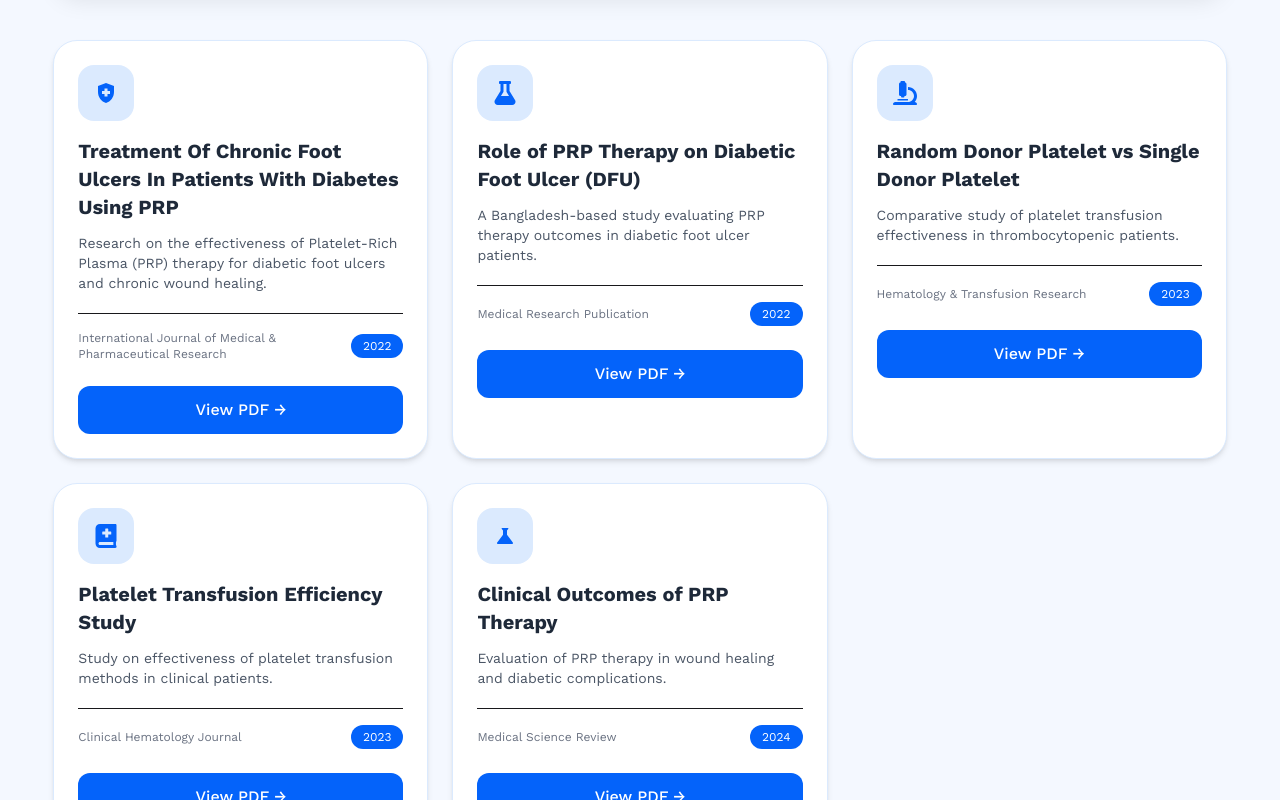
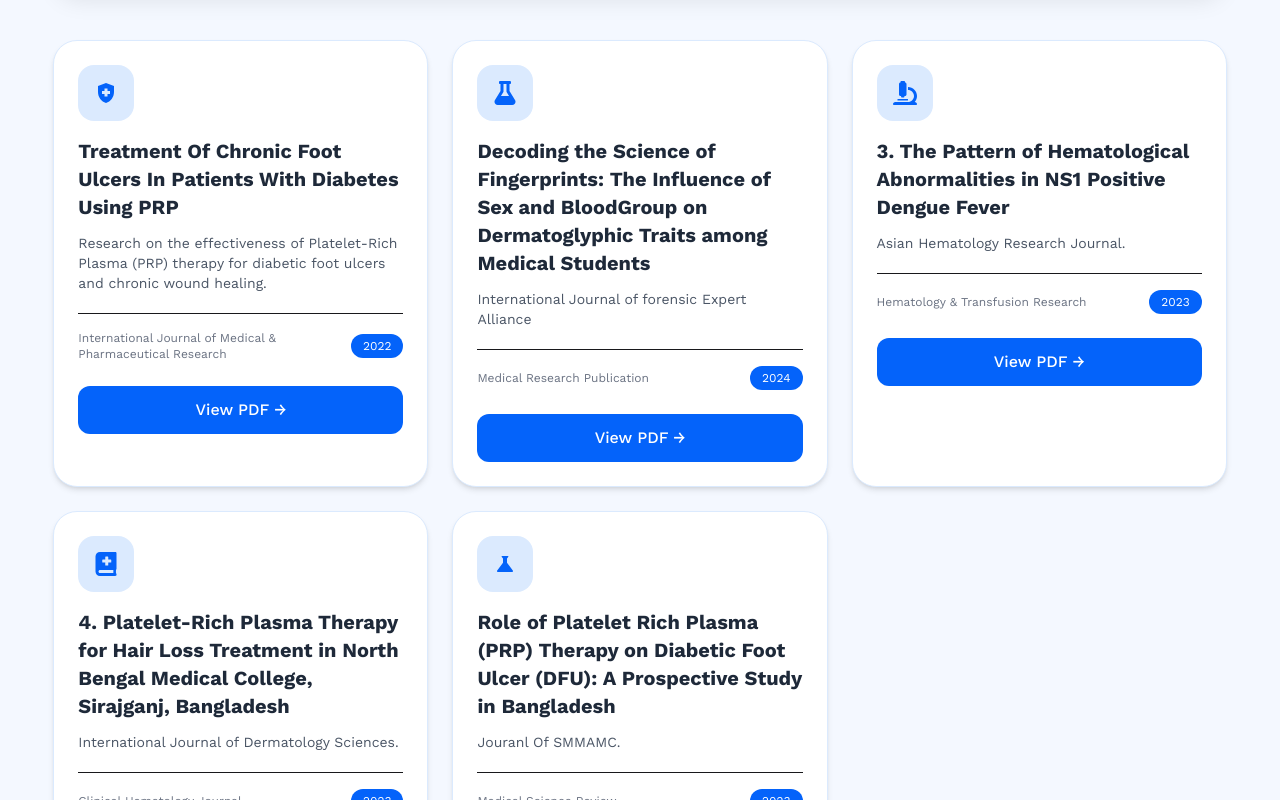
Before and after one commit to sheikhmhummadhasan/-dr-abm-kamrul-hasan-website, a Next.js app: page /research in a window 1280 px wide. Shown: the part 340-1140 px from the top of the page. Built offline with nearby package versions, Linux system fonts and the light colour scheme.

Commit message:
give change in btn of view pdf

```diff
--- /dev/null
+++ b/src/app/not-found.jsx
@@ -0,0 +1,62 @@
+import Link from 'next/link';
+import React from 'react';
+
+const notfound = () => {
+    return (
+        <div>
+            <div className="min-h-screen bg-[#f5f9ff] flex items-center justify-center px-4">
+                <div className="text-center max-w-2xl">
+
+                    {/* Icon */}
+                    <div className="flex justify-center mb-6">
+                        <div className="w-24 h-24 bg-blue-100 rounded-full flex items-center justify-center text-5xl">
+                            🩺
+                        </div>
+                    </div>
+
+                    {/* 404 */}
+                    <h1 className="text-7xl sm:text-8xl md:text-9xl font-black text-[#0463fa]">
+                        404
+                    </h1>
+
+                    {/* Title */}
+                    <h2 className="text-2xl sm:text-3xl md:text-4xl font-bold text-gray-800 mt-3">
+                        Doctor Not Available
+                    </h2>
+
+                    {/* Description */}
+                    <p className="text-gray-600 mt-4 text-sm sm:text-base md:text-lg max-w-lg mx-auto leading-relaxed">
+                        Sorry, the page you are looking for may have been removed,
+                        renamed, or is temporarily unavailable.
+                    </p>
+
+                    {/* Buttons */}
+                    <div className="flex flex-col sm:flex-row justify-center gap-4 mt-8">
+                        <Link
+                            href="/"
+                            className="bg-[#0463fa] text-white px-8 py-3 rounded-full font-semibold hover:bg-blue-700 transition"
+                        >
+                            Back to Home
+                        </Link>
+
+                        <Link
+                            href="https://wa.me/8801712704840"
+                            target="_blank"
+                            rel="noopener noreferrer"
+                            className="border border-[#0463fa] text-[#0463fa] px-8 py-3 rounded-full font-semibold hover:bg-[#0463fa] hover:text-white transition"
+                        >
+                            Book Appointment
+                        </Link>
+                    </div>
+
+                    {/* Extra */}
+                    <div className="mt-12 text-gray-400 text-sm">
+                        Need help? Contact our support team.
+                    </div>
+                </div>
+            </div>
+        </div>
+    );
+};
+
+export default notfound;
--- a/src/app/research/page.jsx
+++ b/src/app/research/page.jsx
@@ -15,42 +15,41 @@ const researchData = [
     },
     {
         id: 2,
-        title: 'Role of PRP Therapy on Diabetic Foot Ulcer (DFU)',
+        title: 'Decoding the Science of Fingerprints: The Influence of Sex and BloodGroup on Dermatoglyphic Traits among Medical Students',
         icon: <FaFlask />,
-        description:
-            'A Bangladesh-based study evaluating PRP therapy outcomes in diabetic foot ulcer patients.',
+        description:'International Journal of forensic Expert Alliance',
         journal: 'Medical Research Publication',
-        year: '2022',
+        year: '2024',
         href: '/tow.pdf',
     },
     {
         id: 3,
-        title: 'Random Donor Platelet vs Single Donor Platelet',
+        title: '3. The Pattern of Hematological Abnormalities in NS1 Positive Dengue Fever',
         icon: <FaMicroscope />,
         description:
-            'Comparative study of platelet transfusion effectiveness in thrombocytopenic patients.',
+            'Asian Hematology Research Journal.',
         journal: 'Hematology & Transfusion Research',
         year: '2023',
         href: '/three.pdf',
     },
     {
         id: 4,
-        title: 'Platelet Transfusion Efficiency Study',
+        title: '4. Platelet-Rich Plasma Therapy for Hair Loss Treatment in North Bengal Medical College, Sirajganj, Bangladesh',
         icon: <FaBookMedical />,
         description:
-            'Study on effectiveness of platelet transfusion methods in clinical patients.',
+            'International Journal of Dermatology Sciences.',
         journal: 'Clinical Hematology Journal',
         year: '2023',
         href: '/four.pdf',
     },
     {
         id: 5,
-        title: 'Clinical Outcomes of PRP Therapy',
+        title: 'Role of Platelet Rich Plasma (PRP) Therapy on Diabetic Foot Ulcer (DFU): A Prospective Study in Bangladesh',
         icon: <MdScience />,
         description:
-            'Evaluation of PRP therapy in wound healing and diabetic complications.',
+            'Jouranl Of SMMAMC.',
         journal: 'Medical Science Review',
-        year: '2024',
+        year: '2023',
         href: '/five.pdf',
     },
 ];
```
Also changed, not shown: 2 other files (tests, documents, lock files or other folders).
